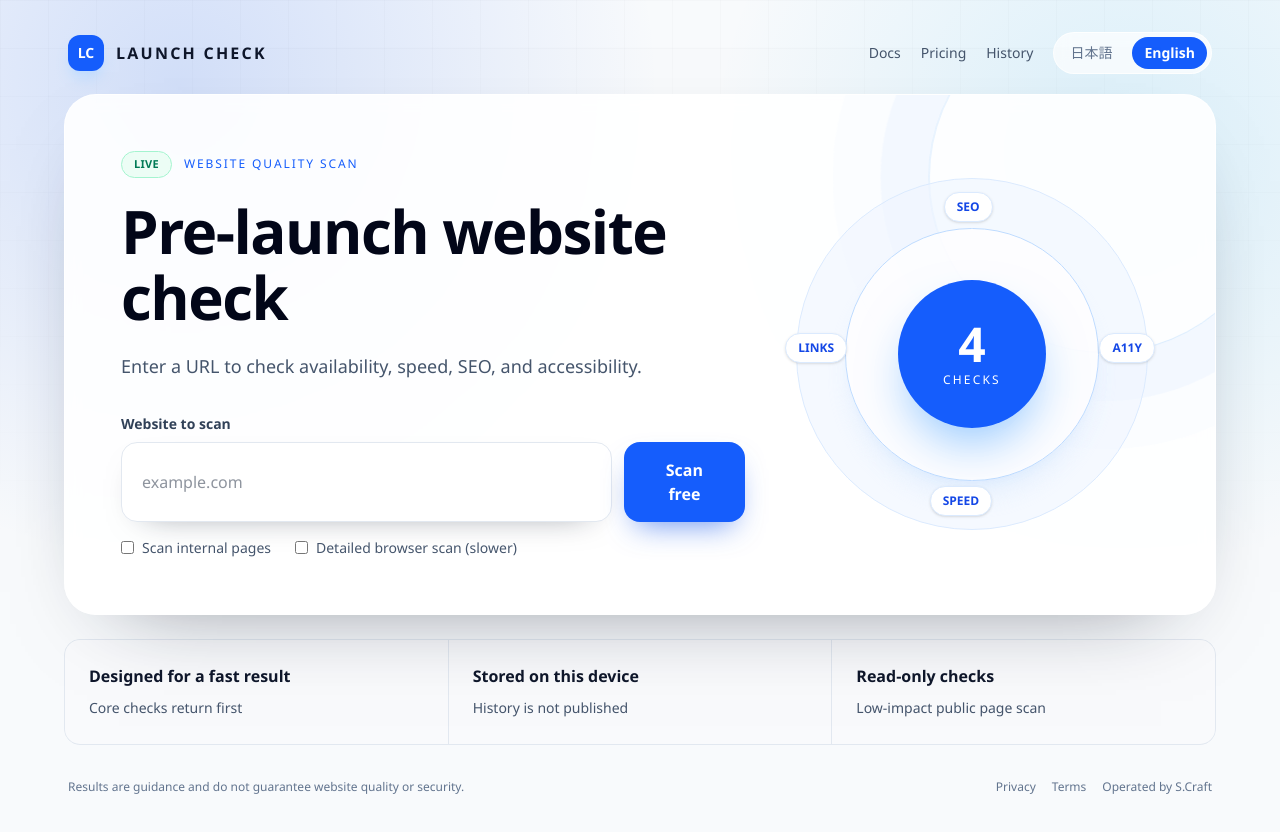
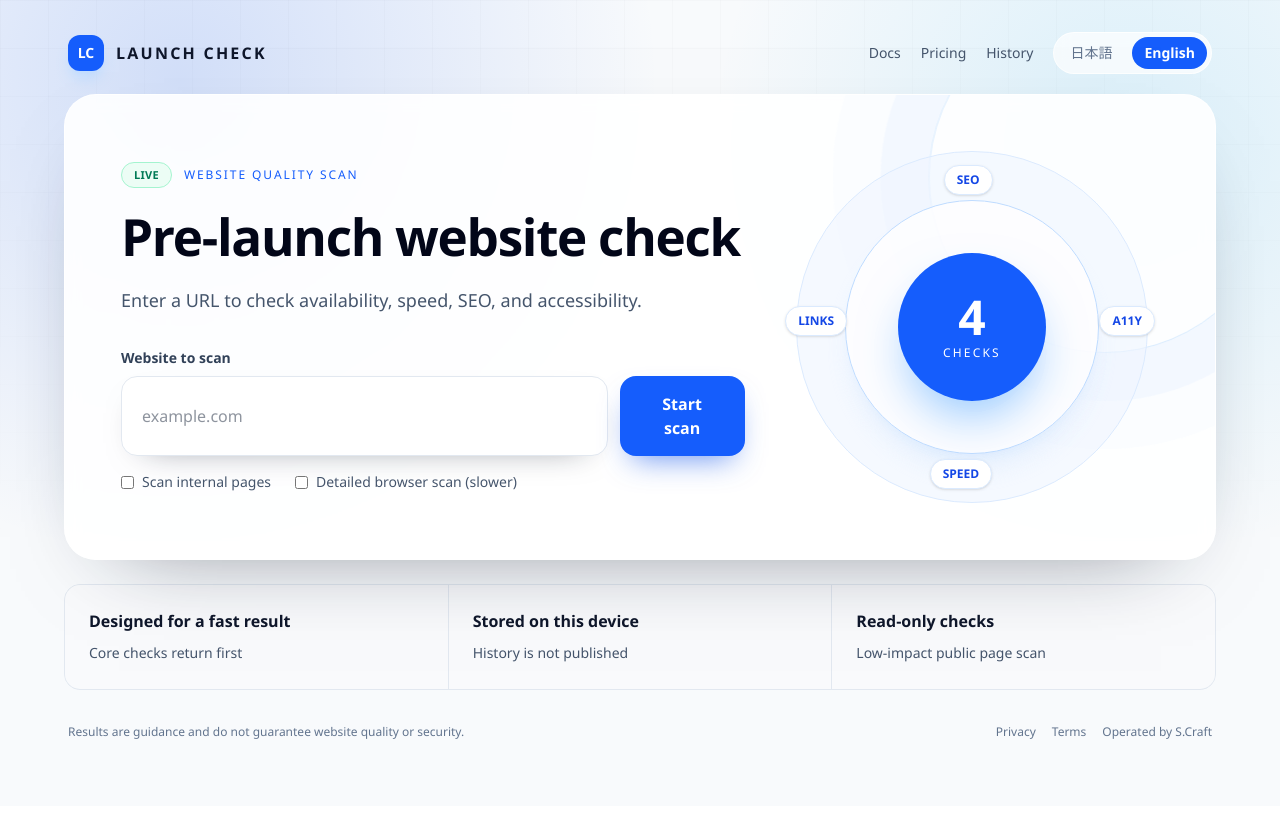
Before and after one commit to scraft-dev/launch-check, a Next.js app: page / in a window 1280 px wide. Shown: the top 832 px of the page. After the commit the page ends 806 px from the top, so only its background shows below. Built offline with nearby package versions, Linux system fonts and the light colour scheme.

Commit message:
fix: refine hero responsive typography

```diff
--- a/src/app/page.tsx
+++ b/src/app/page.tsx
@@ -196,7 +196,7 @@ export default function Home() {
                   WEBSITE QUALITY SCAN
                 </span>
               </div>
-              <h1 className="mt-5 max-w-3xl text-4xl font-semibold leading-[1.1] tracking-tight text-slate-950 sm:text-5xl lg:text-6xl">
+              <h1 className="mt-5 max-w-3xl text-4xl font-semibold leading-[1.1] tracking-tight text-slate-950 sm:text-5xl lg:whitespace-nowrap lg:text-[clamp(2.25rem,4vw,3.5rem)]">
                 {isJapanese
                   ? "Webサイト公開前チェック"
                   : "Pre-launch website check"}
@@ -242,7 +242,7 @@ export default function Home() {
                       type="submit"
                       className="scan-button rounded-2xl bg-blue-600 px-8 py-4 font-semibold text-white transition-all hover:bg-blue-700"
                     >
-                      {isJapanese ? "無料で確認" : "Scan free"}
+                      {isJapanese ? "診断を開始" : "Start scan"}
                     </button>
                   )}
                 </div>
```
